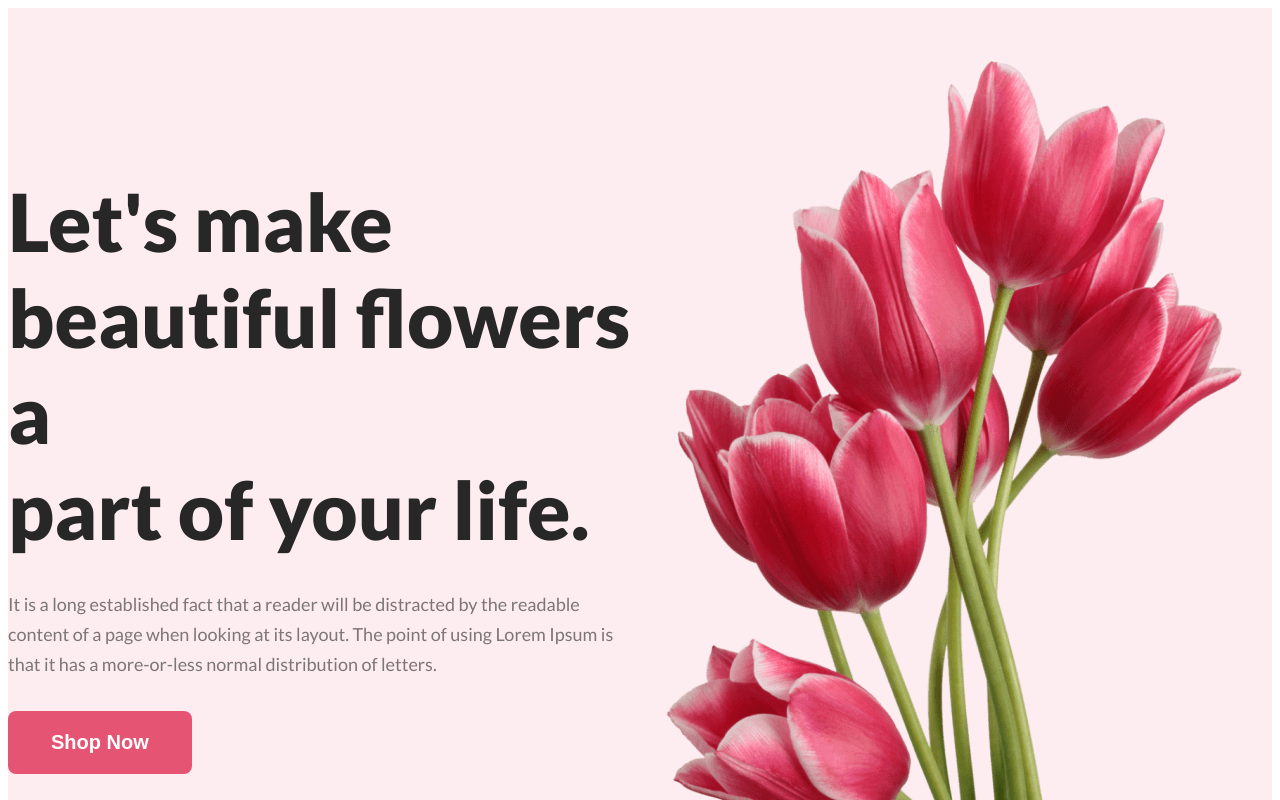
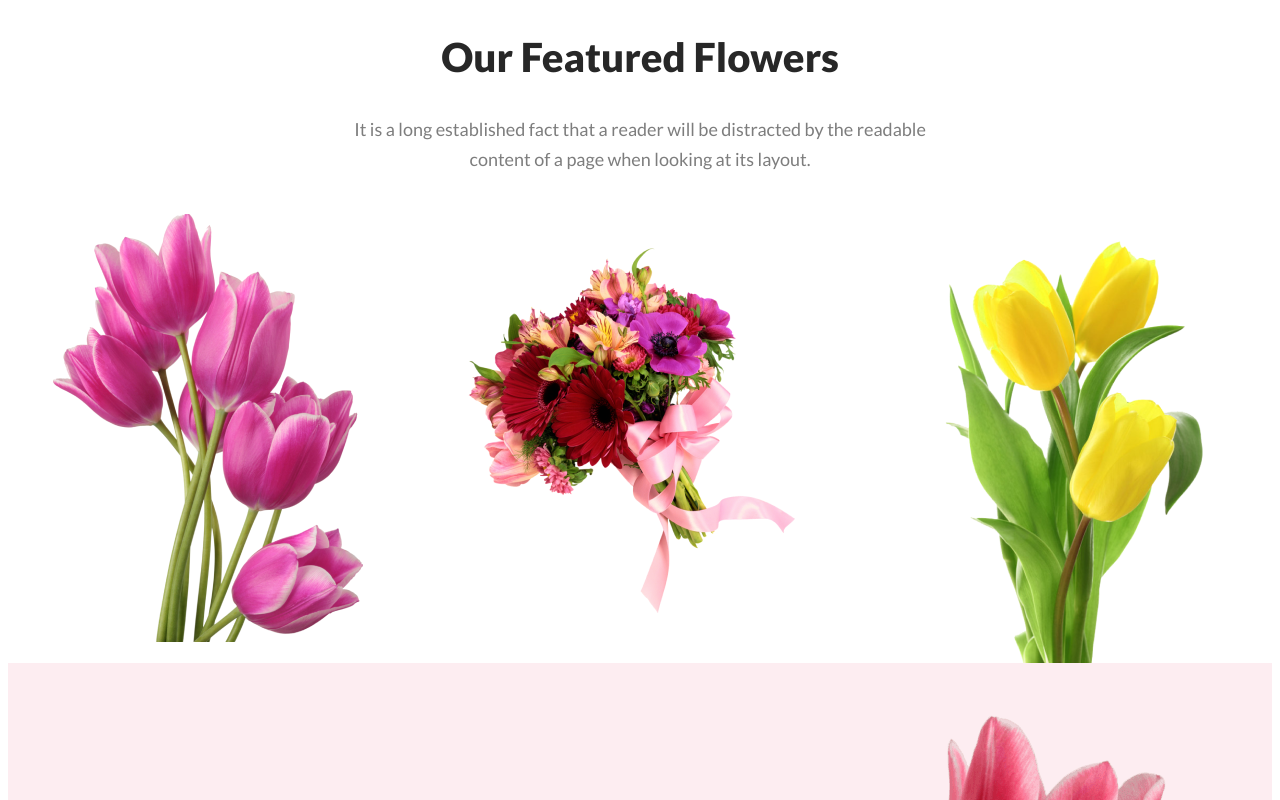
Before and after one commit to Hafcha71/my-flower-shop-website, a plain HTML site: page my-flower-shop-website/index.html in a window 1280 px wide. Shown: the top 800 px of the page. Drawn offline with Linux system fonts and the light colour scheme.

Commit message:
edited banner section

```diff
--- a/my-flower-shop-website/index.html
+++ b/my-flower-shop-website/index.html
@@ -14,7 +14,29 @@
 
     <link rel="stylesheet" href="style.css">
 </head>
-<!-- This is banner section -->
+
+
+<!-- featured section starts here -->
+
+<section class="featured">
+
+    <h2 class="featured-title">Our Featured Flowers</h2>
+    <p class="featured-description">It is a long established fact that a reader will be distracted by the readable <br> content of a page when looking at its layout.</p>
+    <div class="featured-imgs">
+        <img class="flower1" src="./Flower Asset/pngwing 6.png" alt="">
+        <img class="flower2" src="./Flower Asset/pngwing 5.png" alt="">
+        <img class="flower3" src="./Flower Asset/pngwing 7.png" alt="">
+
+
+
+    </div>
+
+
+</section>
+
+
+<body>
+    <!-- This is banner section -->
 <section>
     <div class="banner">
         <div class="banner-content">
@@ -28,12 +50,9 @@
             </p>
             <button class="primary-btn">Shop Now</button>
         </div>
-        <img class="banner-img" src="./Flower Asset/pngwing 10.png" width="300px" height="300px" alt="">
+        <img class="banner-img" src="./Flower Asset/pngwing 10.png" alt="">
     </div>
 </section>
-
-
-<body>
 
 </body>
 
--- a/my-flower-shop-website/style.css
+++ b/my-flower-shop-website/style.css
@@ -37,3 +37,39 @@ margin-bottom: 32px;
 height: 800px;
 padding-top: 50px;
 }
+
+/* this is featured section related style */
+.featured-title{
+    color: #272727;
+text-align: center;
+font-size: 40px;
+font-weight: 800;
+}
+.featured-description{
+    color: rgba(39, 39, 39, 0.60);
+text-align: center;
+font-size: 18px;
+font-weight: 400;
+line-height: 30px;
+margin-top: 24px;
+/* margin-bottom: 40px; */
+}
+.featured-imgs{
+    /* width: 1920px; */
+/* height: 4867px; */
+display: flex;
+justify-content: space-around;
+align-items: center;
+}
+.flower1{
+    width: 310px;
+height: 428px;
+}
+.flower2{
+    width:370px;
+    height: 370px;
+}
+.flower3{
+    width: 314px;
+    height: 471px;
+}
```
